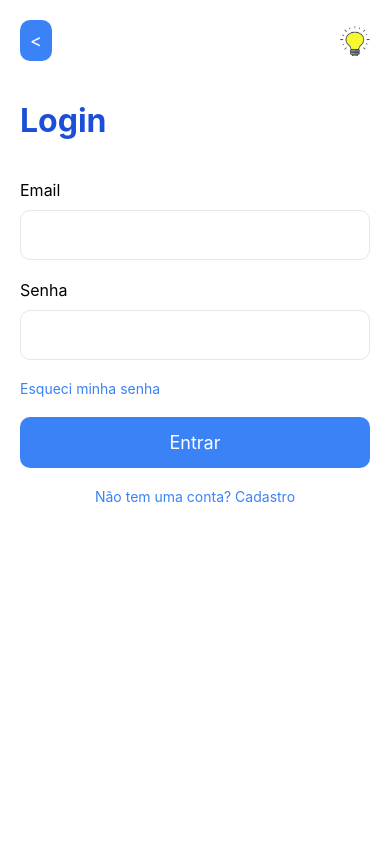
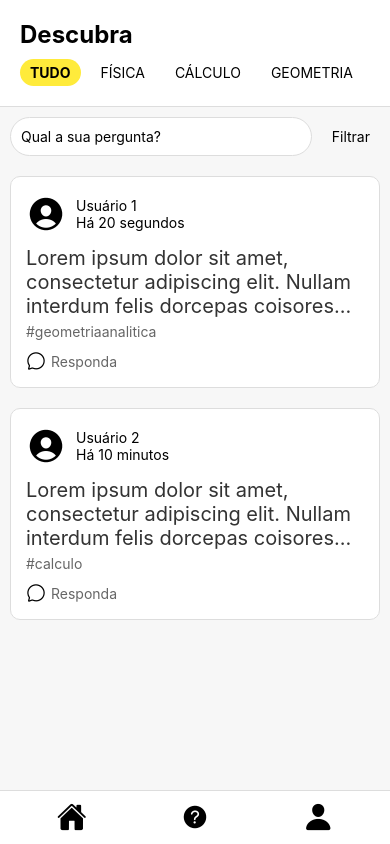
Before and after one commit to bealomes/EurekaAPP, a React Native app in the folder testing_app/: screen /Feed in a window 390 px wide. Built offline with nearby package versions, Linux system fonts and the light colour scheme.

Commit message:
ROUGHLY does feed and question pop-up

```diff
--- a/testing_app/App.js
+++ b/testing_app/App.js
@@ -6,6 +6,7 @@ import { createNativeStackNavigator } from '@react-navigation/native-stack';
 import Login from './components/Login';
 import Cadastro from './components/Cadastro';
 import Profile from './components/Profile';
+import Feed from './components/Feed';
 
 const Stack = createNativeStackNavigator();
 
@@ -13,9 +14,10 @@ function App() {
   return (
     <NavigationContainer>
       <Stack.Navigator>
-        <Stack.Screen name="Login" component={Login} options={{headerShown: false,}}/>
+        {/* <Stack.Screen name="Login" component={Login} options={{headerShown: false,}}/>
         <Stack.Screen name="Cadastro" component={Cadastro} options={{headerShown: false,}} />
-        <Stack.Screen name="Profile" component={Profile} options={{headerShown: false,}}/>
+        <Stack.Screen name="Profile" component={Profile} options={{headerShown: false,}}/> */}
+        <Stack.Screen name="Feed" component={Feed} options={{headerShown: false,}}/>
       </Stack.Navigator>
     </NavigationContainer>
   );
--- /dev/null
+++ b/testing_app/components/Feed.js
@@ -0,0 +1,223 @@
+import React, { useState } from 'react';
+import { View, Text, TextInput, TouchableOpacity, FlatList, StyleSheet, Modal } from 'react-native';
+import Icon from 'react-native-vector-icons/Ionicons';
+
+const data = [
+  { id: '1', user: 'Usuário 1', time: 'Há 20 segundos', message: 'Lorem ipsum dolor sit amet, consectetur adipiscing elit. Nullam interdum felis dorcepas coisores...', tag: '#geometriaanalitica' },
+  { id: '2', user: 'Usuário 2', time: 'Há 10 minutos', message: 'Lorem ipsum dolor sit amet, consectetur adipiscing elit. Nullam interdum felis dorcepas coisores...', tag: '#calculo' },
+];
+
+const PostItem = ({ user, time, message, tag }) => (
+  <View style={styles.postContainer}>
+    <View style={styles.postHeader}>
+      <Icon name="person-circle" size={40} color="#000" />
+      <View style={styles.postHeaderText}>
+        <Text>{user}</Text>
+        <Text>{time}</Text>
+      </View>
+    </View>
+    <Text style={styles.postMessage}>{message}</Text>
+    <Text style={styles.postTag}>{tag}</Text>
+    <TouchableOpacity style={styles.responseButton}>
+      <Icon name="chatbubble-outline" size={20} color="#000" />
+      <Text style={styles.responseText}>Responda</Text>
+    </TouchableOpacity>
+  </View>
+);
+
+const FeedScreen = () => {
+  const [isModalVisible, setModalVisible] = useState(false);
+
+  const toggleModal = () => {
+    setModalVisible(!isModalVisible);
+  };
+
+  return (
+    <View style={styles.container}>
+      <View style={styles.header}>
+        <Text style={styles.title}>Descubra</Text>
+        <View style={styles.tabs}>
+          <TouchableOpacity style={styles.tabSelected}><Text style={styles.tabTextSelected}>TUDO</Text></TouchableOpacity>
+          <TouchableOpacity style={styles.tab}><Text style={styles.tabText}>FÍSICA</Text></TouchableOpacity>
+          <TouchableOpacity style={styles.tab}><Text style={styles.tabText}>CÁLCULO</Text></TouchableOpacity>
+          <TouchableOpacity style={styles.tab}><Text style={styles.tabText}>GEOMETRIA</Text></TouchableOpacity>
+        </View>
+      </View>
+      <View style={styles.searchContainer}>
+        <TextInput style={styles.searchInput} placeholder="Qual a sua pergunta?" />
+        <TouchableOpacity style={styles.filterButton}><Text>Filtrar</Text></TouchableOpacity>
+      </View>
+      <FlatList
+        data={data}
+        renderItem={({ item }) => <PostItem {...item} />}
+        keyExtractor={item => item.id}
+      />
+      <View style={styles.footer}>
+        <TouchableOpacity><Icon name="home" size={30} color="#000" /></TouchableOpacity>
+        <TouchableOpacity onPress={toggleModal}><Icon name="help-circle" size={30} color="#000" /></TouchableOpacity>
+        <TouchableOpacity><Icon name="person" size={30} color="#000" /></TouchableOpacity>
+      </View>
+      <Modal
+        transparent={true}
+        visible={isModalVisible}
+        animationType="slide"
+      >
+        <View style={styles.modalOverlay}>
+          <View style={styles.modalContainer}>
+            <TouchableOpacity style={styles.closeButton} onPress={toggleModal}>
+              <Icon name="close" size={24} color="#000" />
+            </TouchableOpacity>
+            <Text style={styles.modalTitle}>Faça sua pergunta!</Text>
+            <TextInput
+              style={styles.textInput}
+              placeholder="Digite sua pergunta aqui..."
+              multiline
+            />
+            <TouchableOpacity style={styles.submitButton}>
+              <Text style={styles.submitButtonText}>Pergunte</Text>
+            </TouchableOpacity>
+          </View>
+        </View>
+      </Modal>
+    </View>
+  );
+};
+
+const styles = StyleSheet.create({
+  container: {
+    flex: 1,
+    backgroundColor: '#F7F7F7',
+  },
+  header: {
+    padding: 20,
+    backgroundColor: '#fff',
+    borderBottomWidth: 1,
+    borderBottomColor: '#ddd',
+  },
+  title: {
+    fontSize: 24,
+    fontWeight: 'bold',
+  },
+  tabs: {
+    flexDirection: 'row',
+    marginTop: 10,
+  },
+  tab: {
+    paddingHorizontal: 10,
+    paddingVertical: 5,
+    marginRight: 10,
+    borderRadius: 20,
+  },
+  tabSelected: {
+    paddingHorizontal: 10,
+    paddingVertical: 5,
+    marginRight: 10,
+    borderRadius: 20,
+    backgroundColor: '#FFEB3B',
+  },
+  tabText: {
+    color: '#000',
+  },
+  tabTextSelected: {
+    color: '#000',
+    fontWeight: 'bold',
+  },
+  searchContainer: {
+    flexDirection: 'row',
+    padding: 10,
+    alignItems: 'center',
+  },
+  searchInput: {
+    flex: 1,
+    padding: 10,
+    backgroundColor: '#fff',
+    borderRadius: 20,
+    borderWidth: 1,
+    borderColor: '#ddd',
+  },
+  filterButton: {
+    padding: 10,
+    marginLeft: 10,
+  },
+  postContainer: {
+    backgroundColor: '#fff',
+    padding: 15,
+    margin: 10,
+    borderRadius: 10,
+    borderWidth: 1,
+    borderColor: '#ddd',
+  },
+  postHeader: {
+    flexDirection: 'row',
+    alignItems: 'center',
+  },
+  postHeaderText: {
+    marginLeft: 10,
+  },
+  postMessage: {
+    fontSize:20,
+    marginTop: 10,
+    color: '#333',
+  },
+  postTag: {
+    marginTop: 5,
+    color: '#666',
+  },
+  responseButton: {
+    flexDirection: 'row',
+    alignItems: 'center',
+    marginTop: 10,
+  },
+  responseText: {
+    marginLeft: 5,
+    color: '#666',
+  },
+  footer: {
+    flexDirection: 'row',
+    justifyContent: 'space-around',
+    padding: 10,
+    backgroundColor: '#fff',
+    borderTopWidth: 1,
+    borderTopColor: '#ddd',
+  },
+  modalOverlay: {
+    flex: 1,
+    backgroundColor: 'rgba(0, 0, 255, 0.5)',
+    justifyContent: 'center',
+    alignItems: 'center',
+  },
+  modalContainer: {
+    width: '80%',
+    backgroundColor: '#fff',
+    padding: 20,
+    borderRadius: 10,
+    alignItems: 'center',
+  },
+  closeButton: {
+    alignSelf: 'flex-end',
+  },
+  modalTitle: {
+    fontSize: 18,
+    fontWeight: 'bold',
+    marginBottom: 20,
+  },
+  textInput: {
+    width: '100%',
+    height: 100,
+    backgroundColor: '#F0F0F0',
+    borderRadius: 10,
+    padding: 10,
+    marginBottom: 20,
+  },
+  submitButton: {
+    backgroundColor: '#3B82F6',
+    padding: 10,
+    borderRadius: 10,
+  },
+  submitButtonText: {
+    color: '#fff',
+    fontWeight: 'bold',
+  },
+});
+
+export default FeedScreen;
```
